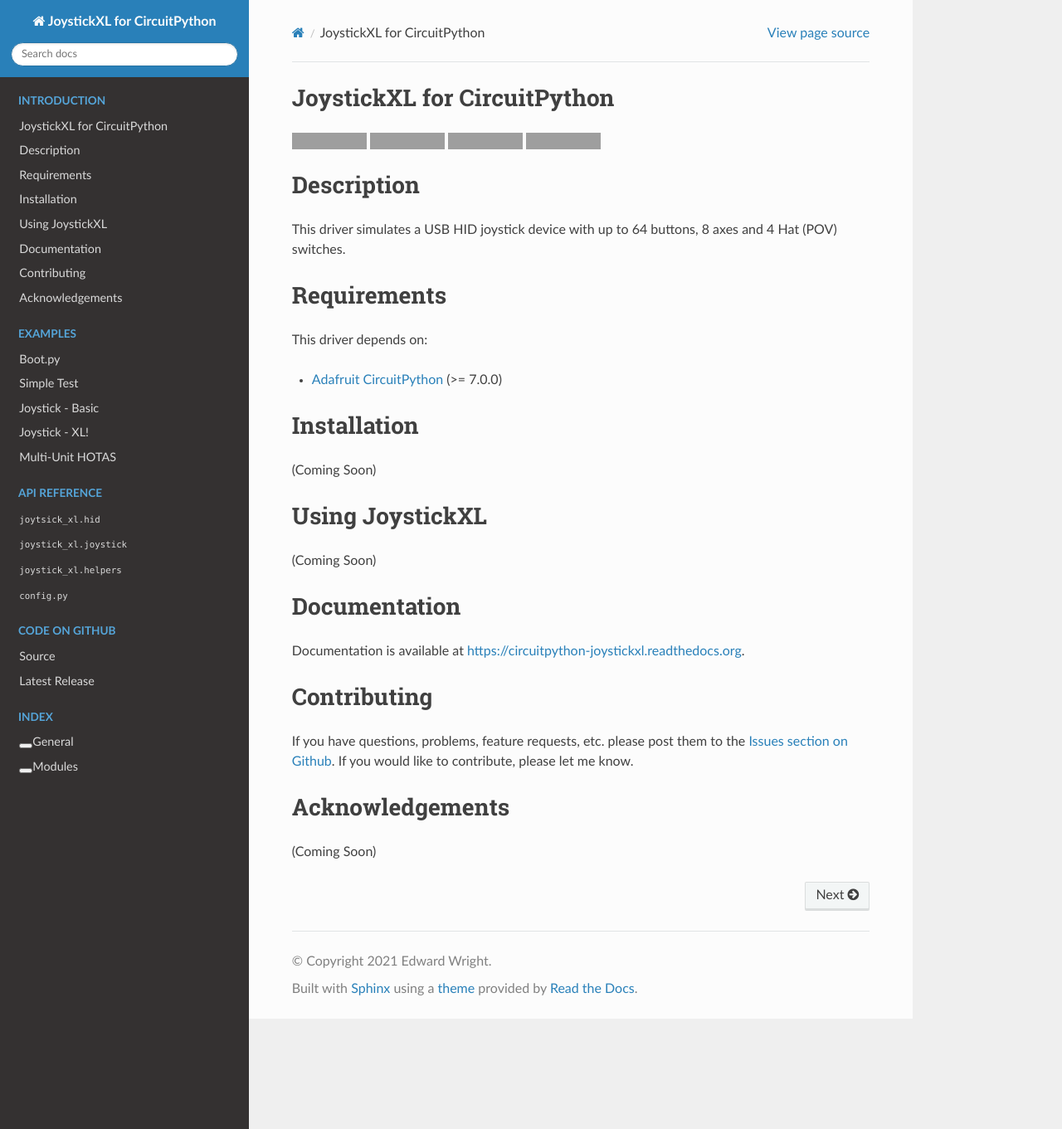
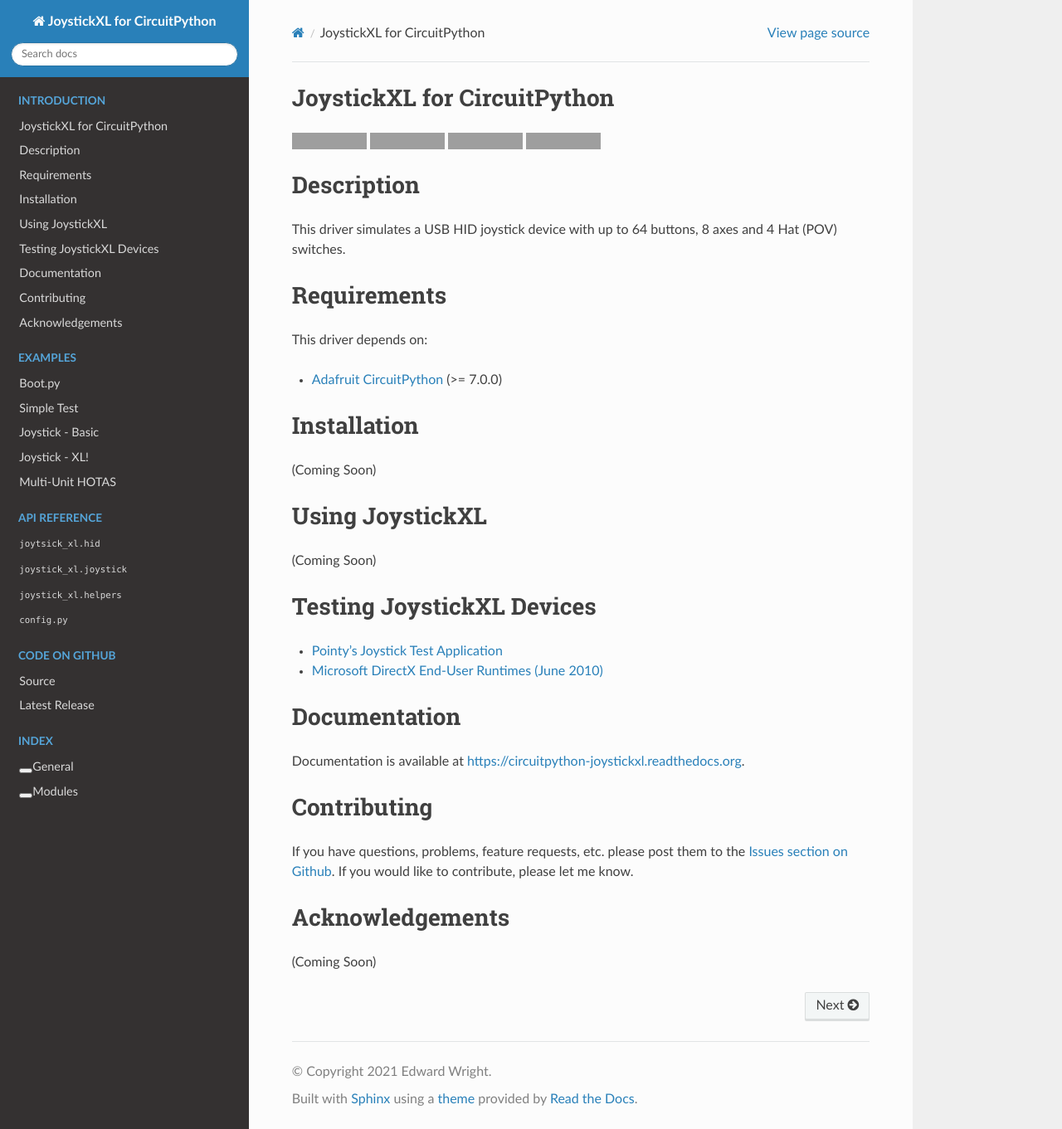
Before and after one commit to fasteddy516/CircuitPython_JoystickXL, a Sphinx documentation site: the page built from docs/index.rst, in a window 1280 px wide and 1361 px high. Shown: the whole window at 83% size. Built offline with Sphinx 7.4.7 and the Read the Docs theme 2.0.0, drawn with Linux system fonts in a browser that asks for light colours; grey boxes are pictures that could not be loaded.

Commit message:
Documentation update

```diff
--- a/README.rst
+++ b/README.rst
@@ -39,6 +39,12 @@
 (Coming Soon)
 
 
+Testing JoystickXL Devices
+==========================
+* `Pointy's Joystick Test Application <http://www.planetpointy.co.uk/joystick-test-application/>`_
+* `Microsoft DirectX End-User Runtimes (June 2010) <https://www.microsoft.com/en-ca/download/details.aspx?id=8109>`_
+
+
 Documentation
 =============
 Documentation is available at `<https://circuitpython-joystickxl.readthedocs.org>`_.
@@ -50,6 +56,7 @@
 `Issues section on Github <https://github.com/fasteddy516/CircuitPython_JoystickXL/issues>`_.
 If you would like to contribute, please let me know.
 
+
 Acknowledgements
 ================
 (Coming Soon)
--- a/docs/examples.rst
+++ b/docs/examples.rst
@@ -37,7 +37,7 @@
 Joystick - Basic
 ================
 
-(Example coming!)
+.. literalinclude:: ../examples/joystick_basic/code.py
 
 
 Joystick - XL!
```
